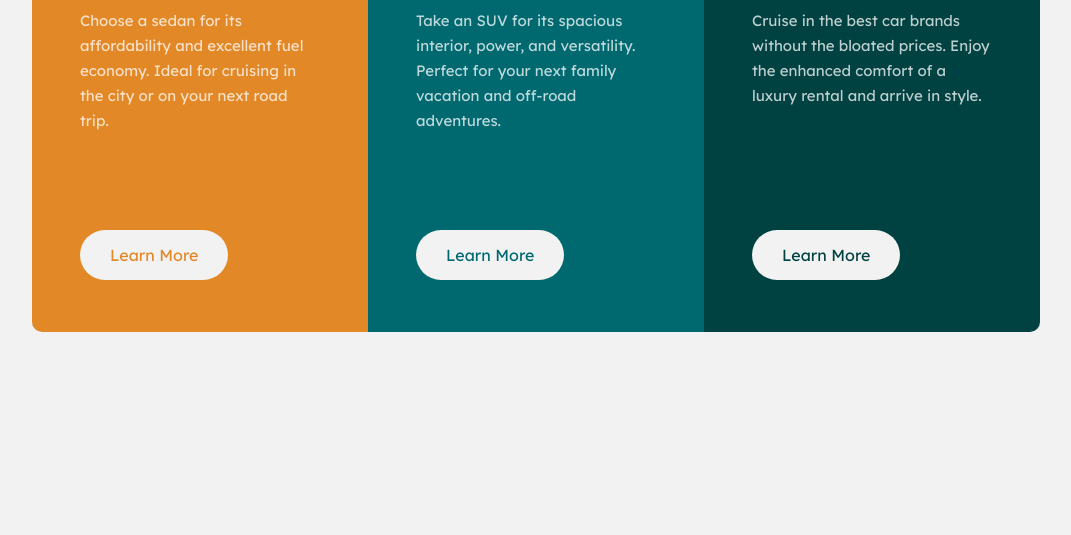
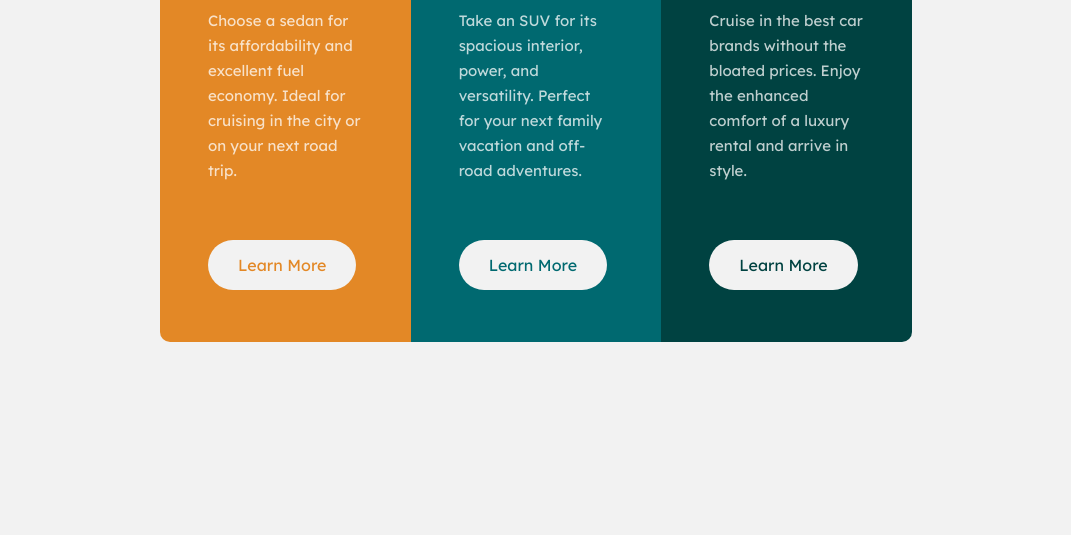
Before and after one commit to bluerose77/cars, a plain HTML site: page index.html in a window 1280 px wide. Shown: the part 265-800 px from the top of the page, without its empty margins (104-1175 px from the left). Drawn offline with Linux system fonts and the light colour scheme.

Commit message:
updated code

```diff
--- a/assets/main.css
+++ b/assets/main.css
@@ -16,14 +16,13 @@
 /* Body */
 body {
     background-color: var(--light-gray);
-    padding: 5% 10%;
+    padding: 5% 20%;
 }
 
 /* Main Container */
 .main-container {
     display: grid;
     grid-template-columns: 1fr 1fr 1fr;
-    /* word-break: break-word; */
 }
 
 img {
@@ -41,7 +40,7 @@ p, a {
     color: var(--p-white);
     font-family: 'Lexend Deca', sans-serif;
     line-height: 25px;
-    height: 150px;
+    height: 160px;
 }
 
 p {
```
